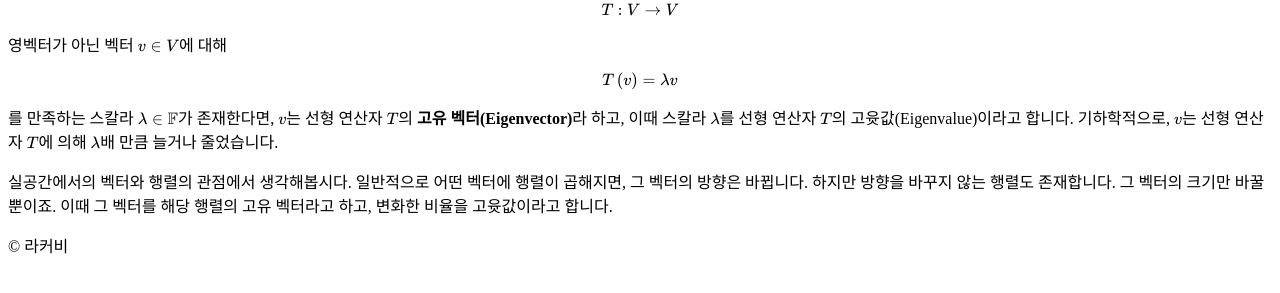
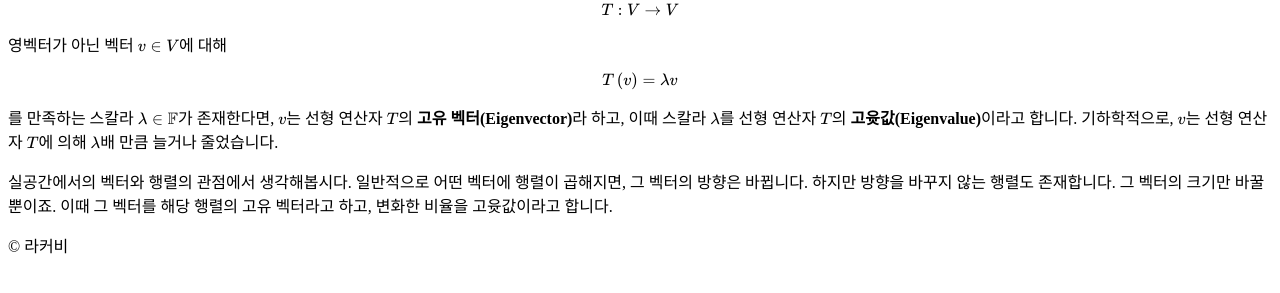
Before and after one commit to Kirbee-Ra/Kirbee-Ra.github.io, a Jekyll site: the page built from MTH/LinearAlgebra/Eigenspace.md, in a window 1280 px wide. Shown: the part 235-528 px from the top of the page. Built offline with Jekyll 4.4.1, drawn with Linux system fonts in a browser that asks for light colours; our own code applies the rules of GitHub Pages for plain Markdown files.

```diff
--- a/MTH/LinearAlgebra/Eigenspace.md
+++ b/MTH/LinearAlgebra/Eigenspace.md
@@ -16,6 +16,6 @@ $$
 T\left(v\right)=\lambda v
 $$
 
-를 만족하는 스칼라 $$\lambda\in\mathbb{F}$$가 존재한다면, $$v$$는 선형 연산자 $$T$$의 **고유 벡터(Eigenvector)**라 하고, 이때 스칼라 $$\lambda$$를 선형 연산자 $$T$$의 고윳값(Eigenvalue)이라고 합니다. 기하학적으로, $$v$$는 선형 연산자 $$T$$에 의해 $$\lambda$$배 만큼 늘거나 줄었습니다.
+를 만족하는 스칼라 $$\lambda\in\mathbb{F}$$가 존재한다면, $$v$$는 선형 연산자 $$T$$의 **고유 벡터(Eigenvector)**라 하고, 이때 스칼라 $$\lambda$$를 선형 연산자 $$T$$의 **고윳값(Eigenvalue)**이라고 합니다. 기하학적으로, $$v$$는 선형 연산자 $$T$$에 의해 $$\lambda$$배 만큼 늘거나 줄었습니다.
 
 실공간에서의 벡터와 행렬의 관점에서 생각해봅시다. 일반적으로 어떤 벡터에 행렬이 곱해지면, 그 벡터의 방향은 바뀝니다. 하지만 방향을 바꾸지 않는 행렬도 존재합니다. 그 벡터의 크기만 바꿀 뿐이죠. 이때 그 벡터를 해당 행렬의 고유 벡터라고 하고, 변화한 비율을 고윳값이라고 합니다.
```
